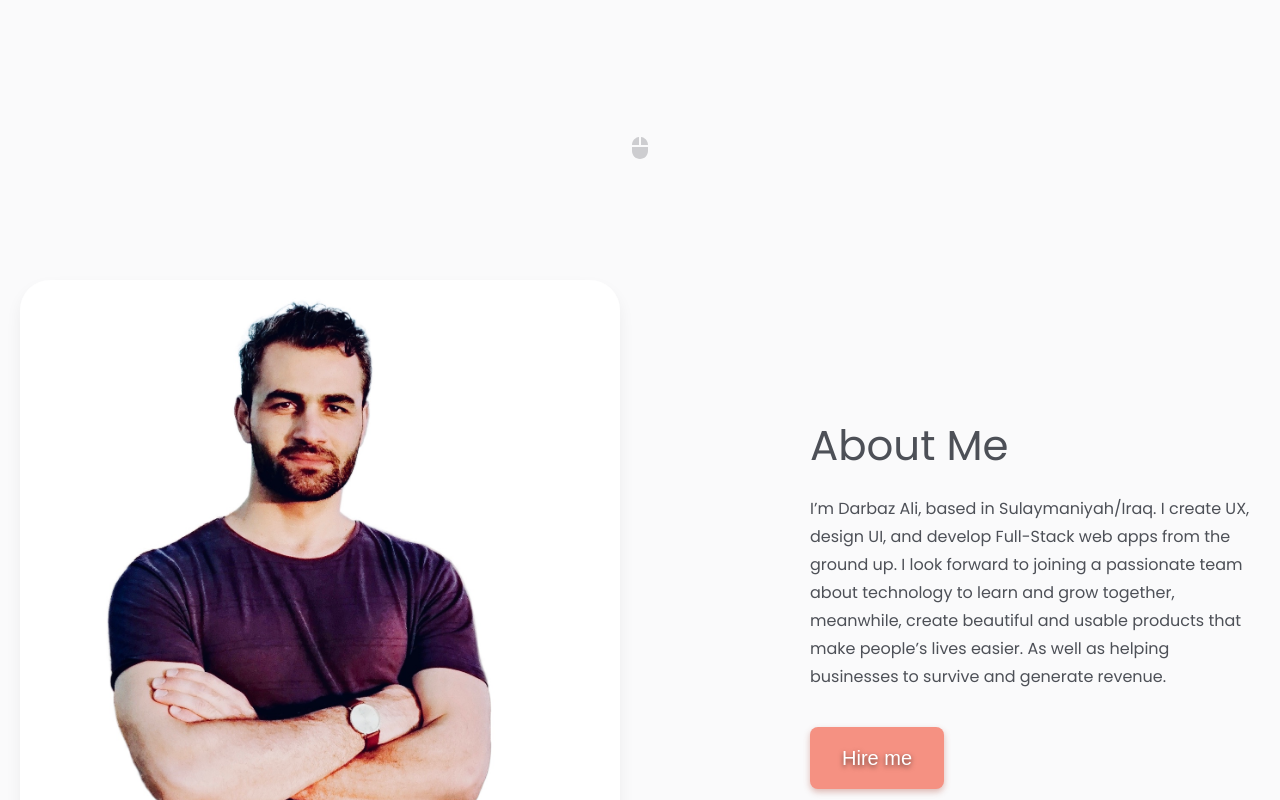
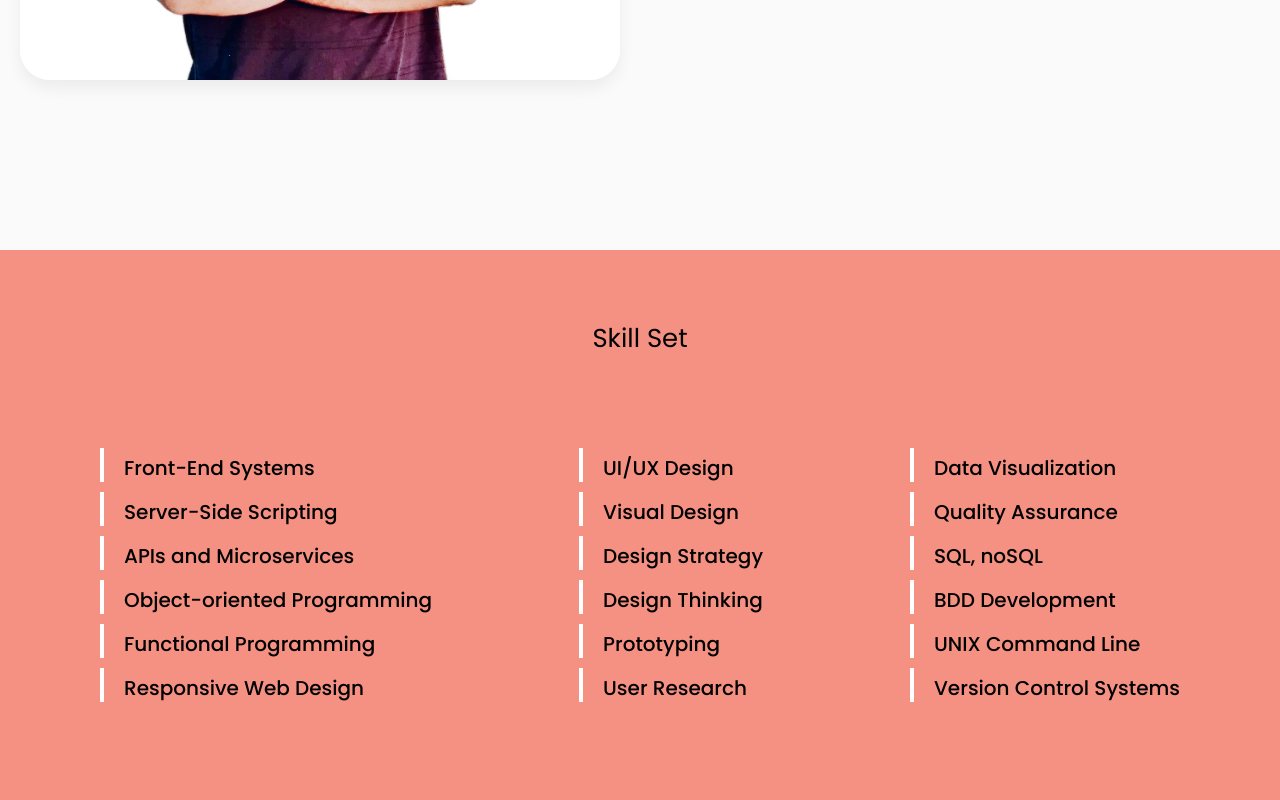
Before and after one commit to darbazali/darbazali.com, a React (Create React App) app in the folder frontend/: page /about in a window 1280 px wide. Shown: the part 600-1400 px from the top of the page. Built offline with nearby package versions, Linux system fonts and the light colour scheme; no server answers; the HTML template or start-up script is replaced by a standard one.

Commit message:
Skillset

```diff
--- a/frontend/src/App.js
+++ b/frontend/src/App.js
@@ -1,14 +1,18 @@
 import React from 'react'
-import { BrowserRouter as Router } from 'react-router-dom'
+import { BrowserRouter as Router, Switch, Route } from 'react-router-dom'
 import Header from './components/Header'
 import Footer from './components/Footer'
 import Home from './screens/Home'
+import About from './screens/About'
 
 const App = () => {
   return (
     <Router>
       <Header />
-      <Home />
+      <Switch>
+        <Route exact path='/' component={Home} />
+        <Route path='/about' component={About} />
+      </Switch>
       <Footer />
     </Router>
   )
--- a/frontend/src/index.css
+++ b/frontend/src/index.css
@@ -104,6 +104,14 @@ section h5.section-title {
   margin: 2rem auto;
 }
 
+.skills li {
+  height: 34px;
+  margin-bottom: 10px;
+  padding-left: 20px;
+  border: none;
+  border-left: 4px solid #ffffff;
+}
+
 /*
 ====================================================================
 NAVIGATION
--- /dev/null
+++ b/frontend/src/screens/About.js
@@ -0,0 +1,16 @@
+import React from 'react'
+import AboutSection from '../sections/AboutSection'
+import SkillSet from '../sections/SkillSet'
+
+const About = () => {
+  return (
+    <>
+      <div className='container'>
+        <AboutSection />
+      </div>
+      <SkillSet />
+    </>
+  )
+}
+
+export default About
--- a/frontend/src/sections/AboutSection.js
+++ b/frontend/src/sections/AboutSection.js
@@ -12,7 +12,7 @@ const imgStyle = {
 
 const AboutSection = () => {
   return (
-    <section>
+    <section style={{ width: '100%', height: '100vh' }}>
       <FlexContainer
         container
         alignItems='center'
--- /dev/null
+++ b/frontend/src/sections/SkillSet.js
@@ -0,0 +1,68 @@
+import React from 'react'
+import FlexContainer from '../components/FlexContainer'
+
+const styles = {
+  backgroundColor: '#f59182',
+  width: '100vw',
+  height: '80vh',
+  padding: '40px',
+  marginTop: '50px',
+}
+
+const listStyle = {
+  padding: '0',
+  listStyleType: 'none',
+  fontSize: '1.250em',
+  fontWeight: '500',
+  lineHeight: '40px',
+  textAlign: 'left',
+  color: '#000',
+}
+
+const SkillSet = () => {
+  return (
+    <section style={styles}>
+      <h5 className='section-title' style={{ color: '#000' }}>
+        Skill Set
+      </h5>
+      <FlexContainer
+        className='skills'
+        container
+        alignItems='stretch'
+        justifyContent='space-between'
+        alignContent='center'
+        flexWrap='wrap'
+        padding='60px'
+      >
+        <ul style={listStyle}>
+          <li>Front-End Systems</li>
+          <li>Server-Side Scripting</li>
+          <li>APIs and Microservices</li>
+          <li>Object-oriented Programming </li>
+          <li>Functional Programming</li>
+          <li>Responsive Web Design</li>
+        </ul>
+
+        <ul style={listStyle}>
+          <li>UI/UX Design</li>
+          <li>Visual Design</li>
+          <li>Design Strategy </li>
+          <li>Design Thinking</li>
+          <li>Prototyping </li>
+          <li>User Research</li>
+        </ul>
+
+        <ul style={listStyle}>
+          <li>Data Visualization </li>
+          <li>Quality Assurance </li>
+          <li>SQL, noSQL</li>
+          <li>BDD Development</li>
+          <li>UNIX Command Line</li>
+          <li>Version Control Systems</li>
+        </ul>
+      </FlexContainer>
+    </section>
+  )
+}
+
+export default SkillSet
```
